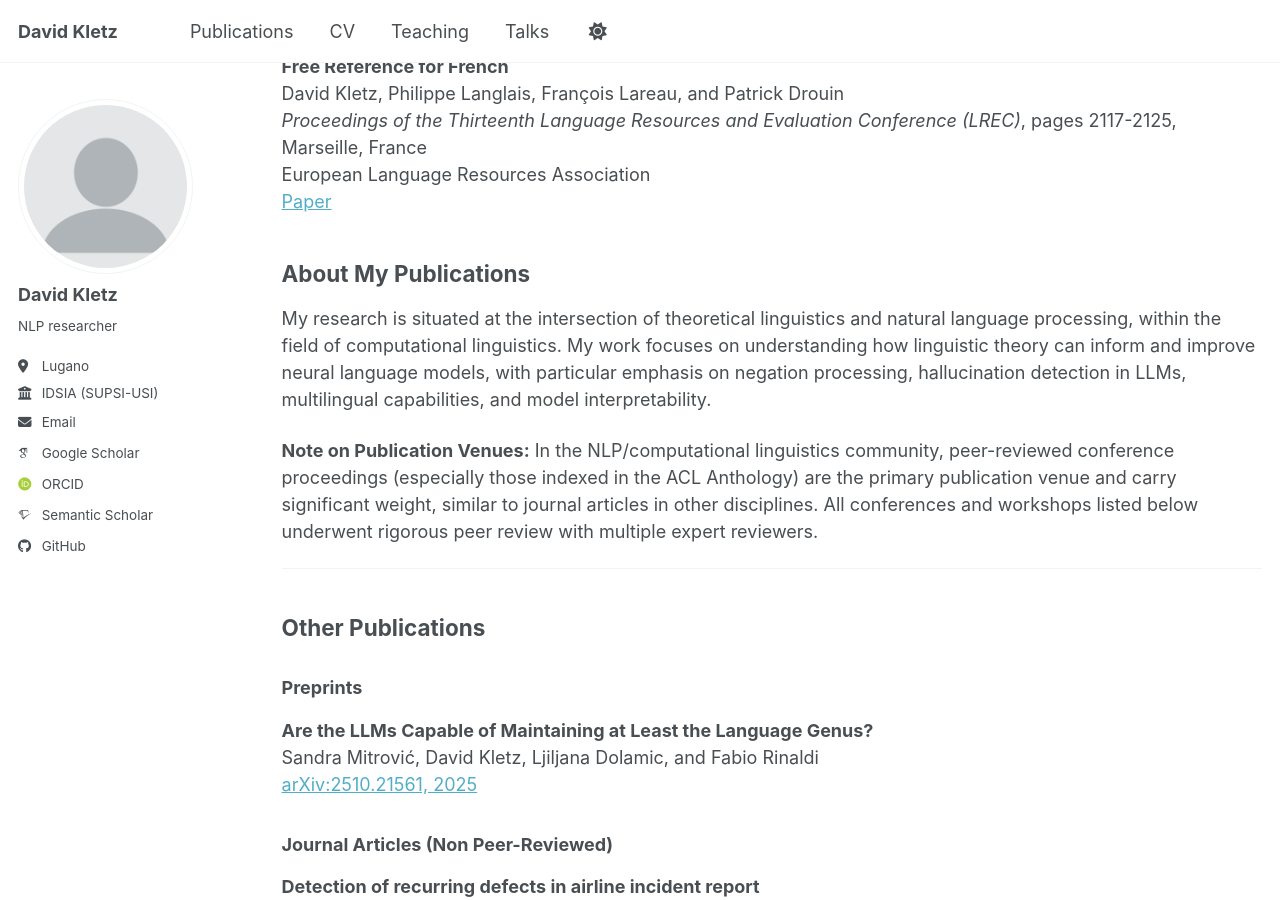
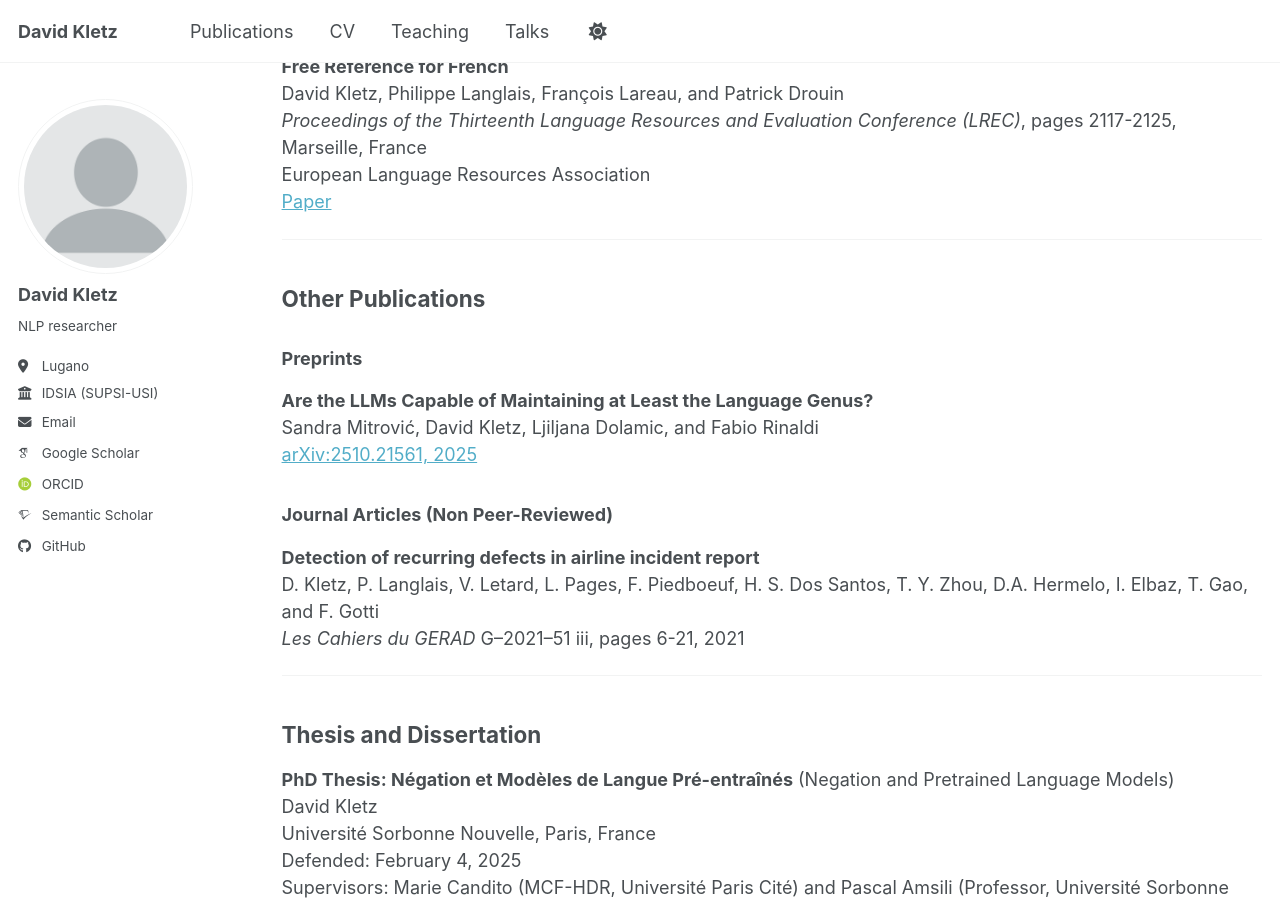
Before and after one commit to davkletz/davkletz.github.io, a Jekyll site: the page built from _pages/publications.md, in a window 1280 px wide and 900 px high, scrolled down 1880 px. Built offline with Jekyll 4.4.1, drawn with Linux system fonts in a browser that asks for light colours; some web fonts are replaced; a script bundle is joined from its source files by our own code; library files that are not in the unit come from our copies.

Commit message:
Update publications.md

```diff
--- a/_pages/publications.md
+++ b/_pages/publications.md
@@ -77,14 +77,6 @@ European Language Resources Association
 [Paper](https://aclanthology.org/2022.lrec-1.228/)
 
 
-
-## About My Publications
-
-My research is situated at the intersection of theoretical linguistics and natural language processing, within the field of computational linguistics. My work focuses on understanding how linguistic theory can inform and improve neural language models, with particular emphasis on negation processing, hallucination detection in LLMs, multilingual capabilities, and model interpretability.
-
-**Note on Publication Venues:** In the NLP/computational linguistics community, peer-reviewed conference proceedings (especially those indexed in the ACL Anthology) are the primary publication venue and carry significant weight, similar to journal articles in other disciplines. All conferences and workshops listed below underwent rigorous peer review with multiple expert reviewers.
-
-
 ---
 
 ## Other Publications
```
